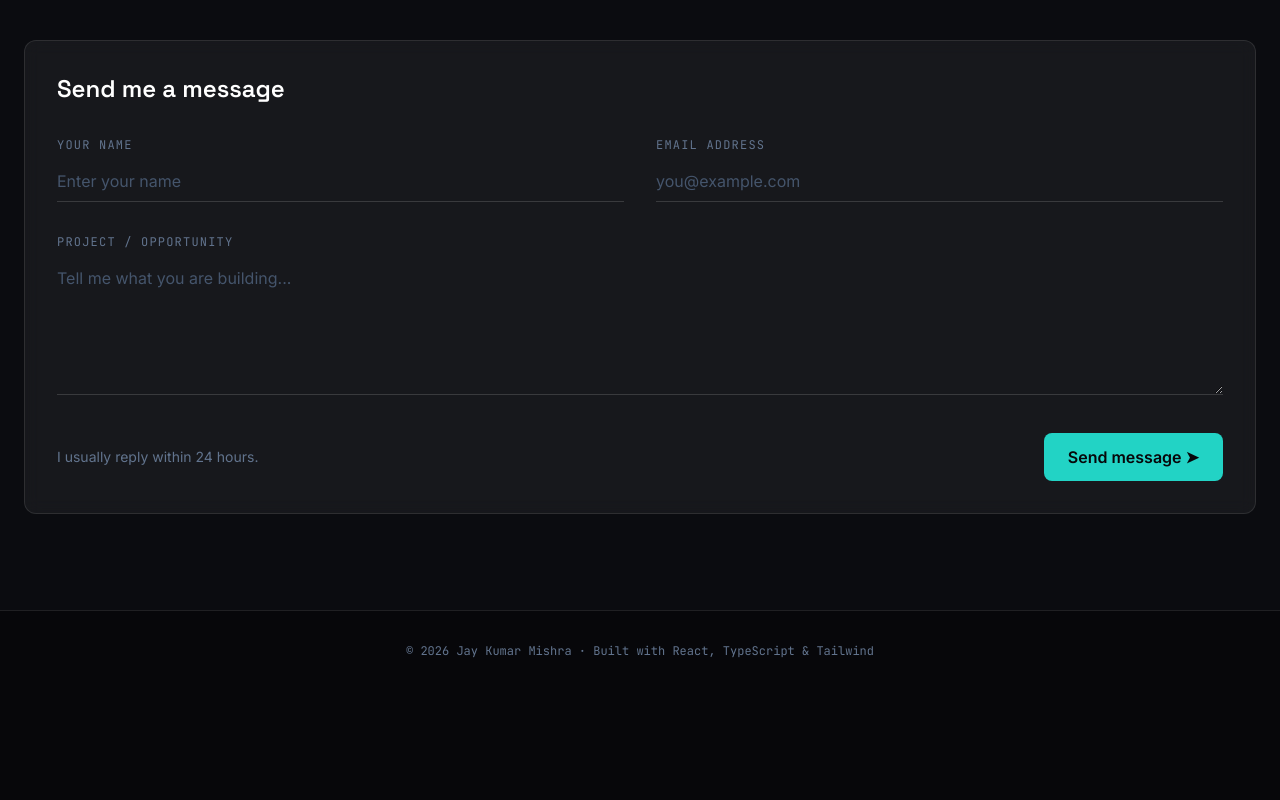
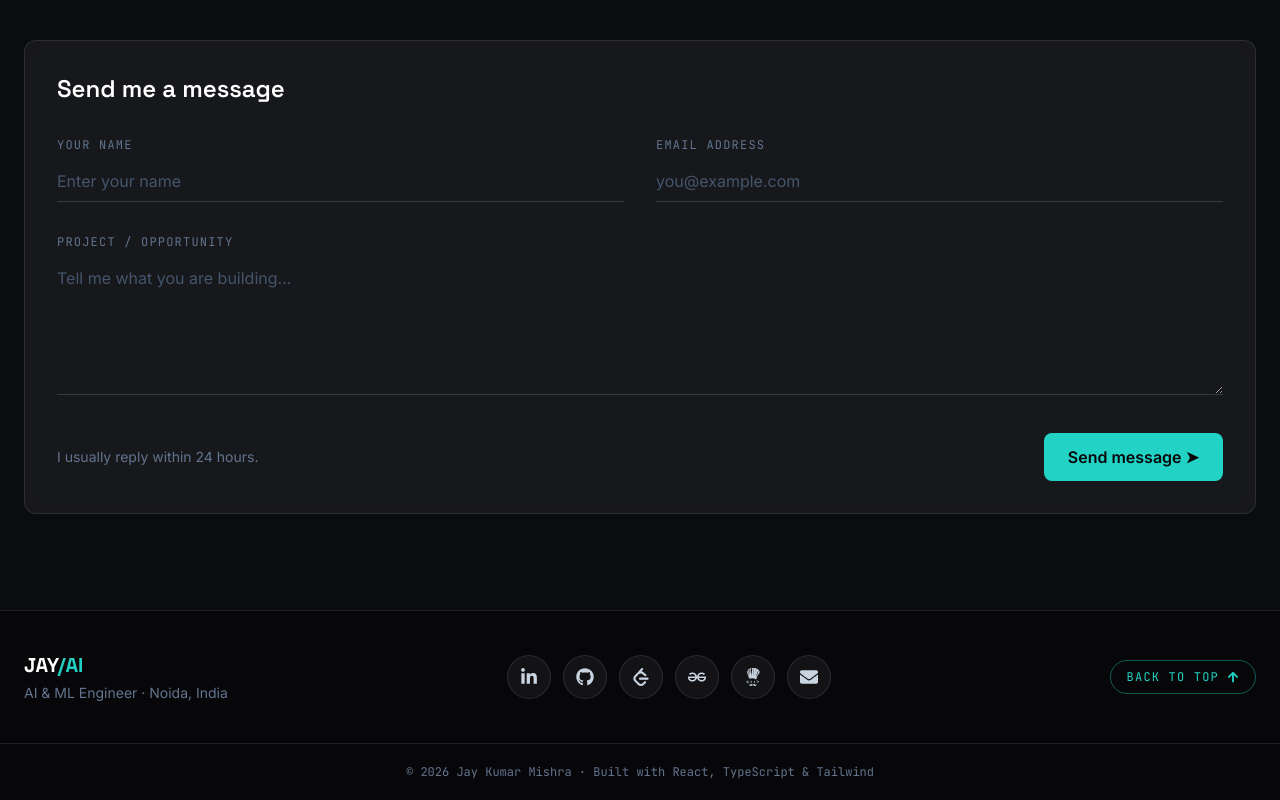
Before and after one commit to jay7033/MYPORTFOLIO, a React (Vite) app: page / in a window 1280 px wide. Shown: the part 5965-6765 px from the top of the page. Before the commit the page ends 6656 px from the top, so only its background shows below. Built offline with nearby package versions, Linux system fonts and the light colour scheme.

Commit message:
Add social icons and back to top in footer

```diff
--- a/package.json
+++ b/package.json
@@ -14,6 +14,7 @@
     "framer-motion": "^13.5.0",
     "react": "^19.2.8",
     "react-dom": "^19.2.8",
+    "react-icons": "^5.7.0",
     "tailwindcss": "^4.3.3"
   },
   "devDependencies": {
--- a/src/components/Footer.tsx
+++ b/src/components/Footer.tsx
@@ -1,9 +1,54 @@
- import { profile } from '../data/portfolio'
+ import type { ReactNode } from 'react'
+import { FaGithub, FaLinkedinIn, FaEnvelope, FaArrowUp } from 'react-icons/fa'
+import { SiLeetcode, SiGeeksforgeeks, SiCodechef } from 'react-icons/si'
+import { profile, codingProfiles } from '../data/portfolio'
+
+interface Social {
+  label: string
+  href: string
+  icon: ReactNode
+}
+
+const iconBtn = 'flex h-11 w-11 items-center justify-center rounded-full border border-white/10 bg-white/5 text-lg text-slate-300 transition hover:-translate-y-1 hover:border-accent hover:text-accent hover:shadow-[0_0_20px_rgba(34,211,197,0.3)]'
+const topBtn = 'flex items-center gap-2 rounded-full border border-accent/40 px-4 py-2 font-mono text-xs uppercase tracking-widest text-accent transition hover:bg-accent/10'
+
+function urlOf(name: string): string {
+  const found = codingProfiles.find((p) => p.name === name)
+  return found ? found.url : '#'
+}
 
 export default function Footer() {
+  const socials: Social[] = [
+    { label: 'LinkedIn', href: profile.linkedin, icon: <FaLinkedinIn /> },
+    { label: 'GitHub', href: profile.github, icon: <FaGithub /> },
+    { label: 'LeetCode', href: urlOf('LeetCode'), icon: <SiLeetcode /> },
+    { label: 'GeeksforGeeks', href: urlOf('GeeksforGeeks'), icon: <SiGeeksforgeeks /> },
+    { label: 'CodeChef', href: urlOf('CodeChef'), icon: <SiCodechef /> },
+    { label: 'Email', href: 'mailto:' + profile.email, icon: <FaEnvelope /> },
+  ]
+
+  const goTop = () => window.scrollTo({ top: 0, behavior: 'smooth' })
+
   return (
-    <footer className="border-t border-white/10 bg-ink py-8 text-center font-mono text-xs text-slate-500">
-      © {new Date().getFullYear()} {profile.name} · Built with React, TypeScript & Tailwind
+    <footer className="border-t border-white/10 bg-ink">
+      <div className="mx-auto flex max-w-7xl flex-col items-center gap-6 px-6 py-10 md:flex-row md:justify-between">
+        <div className="text-center md:text-left">
+          <p className="font-display text-xl font-bold text-white">JAY<span className="text-accent">/AI</span></p>
+          <p className="mt-1 text-sm text-slate-500">AI & ML Engineer · Noida, India</p>
+        </div>
+
+        <div className="flex flex-wrap justify-center gap-3">
+          {socials.map((s) => (
+            <a key={s.label} href={s.href} target="_blank" rel="noreferrer" aria-label={s.label} title={s.label} className={iconBtn}>{s.icon}</a>
+          ))}
+        </div>
+
+        <button onClick={goTop} className={topBtn}>Back to top <FaArrowUp /></button>
+      </div>
+
+      <div className="border-t border-white/10 py-5 text-center font-mono text-xs text-slate-500">
+        © {new Date().getFullYear()} {profile.name} · Built with React, TypeScript & Tailwind
+      </div>
     </footer>
   )
 }
```
Also changed, not shown: 1 other file (tests, documents, lock files or other folders).
